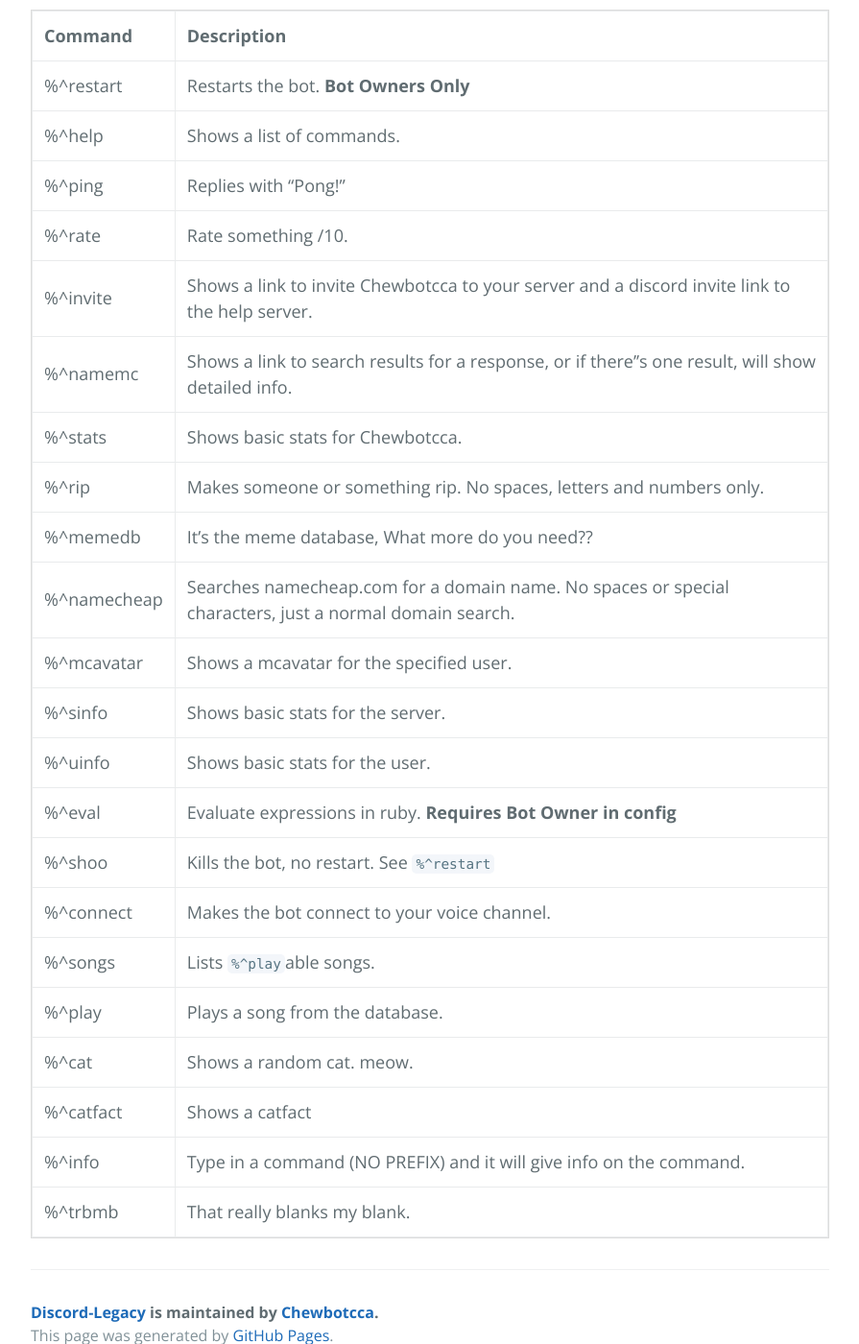
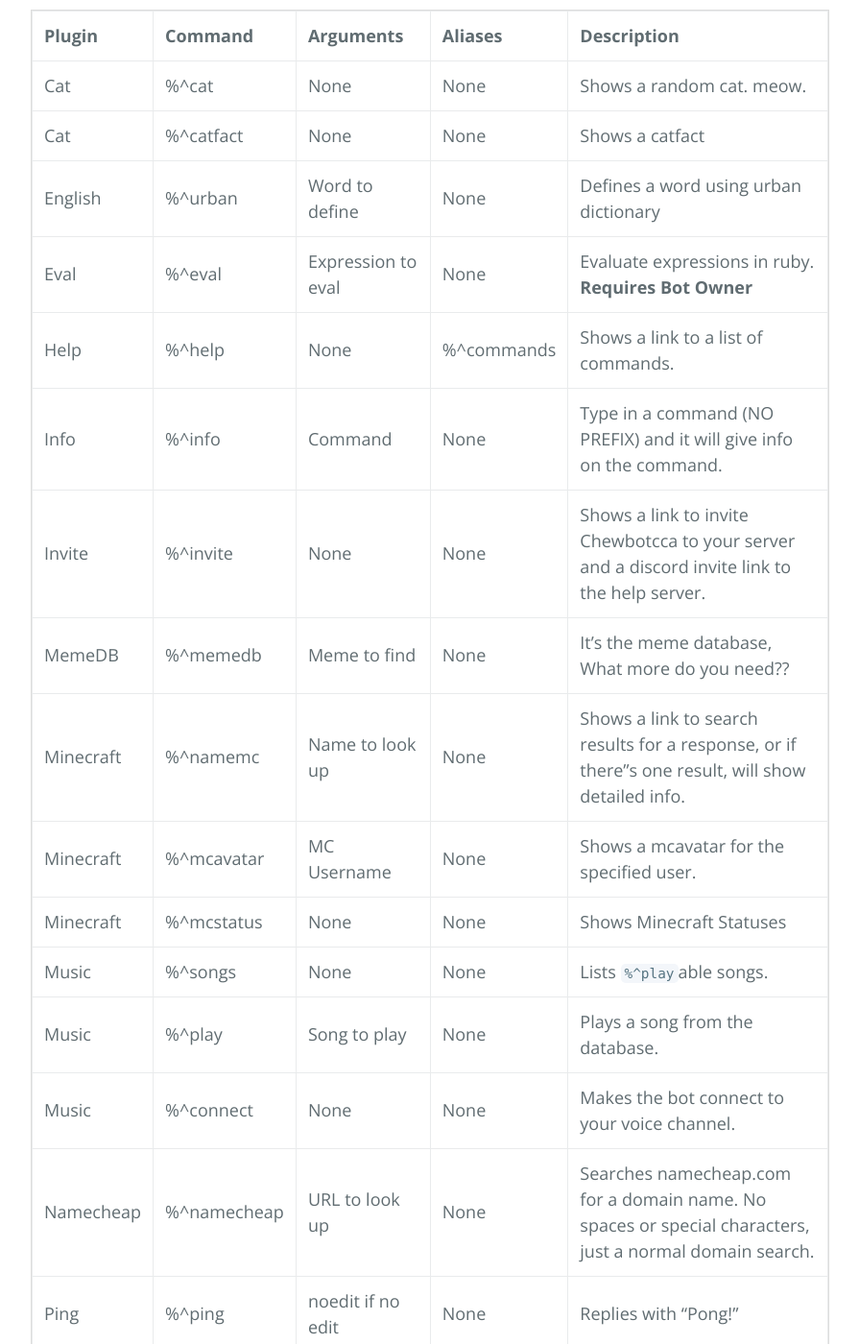
Before and after one commit to Chewbotcca/Discord-Legacy, a Jekyll site: the page built from commands.md, in a window 1280 px wide and 1400 px high, scrolled down 623 px. Shown: the whole window at 96% size, without its empty margins (192-1087 px from the left). Built offline with Jekyll 4.4.1, drawn with Linux system fonts in a browser that asks for light colours; our own code applies the rules of GitHub Pages for plain Markdown files; some of the changed text lies outside the part shown.

Commit message:
Update command list (wew)

```diff
--- a/commands.md
+++ b/commands.md
@@ -5,27 +5,31 @@
 <input type="text" id="findblocks" onkeyup="lookWords()" placeholder="Search for Commands..">
 
 {:#blocks}
-| Command     | Description                                                                                             |
-| ----------- | ------------------------------------------------------------------------------------------------------- |
-| %^restart   | Restarts the bot. **Bot Owners Only**                                                                   |
-| %^help      | Shows a list of commands.                                                                               |
-| %^ping      | Replies with "Pong!"                                                                                    |
-| %^rate      | Rate something /10.                                                                                     |
-| %^invite    | Shows a link to invite Chewbotcca to your server and a discord invite link to the help server.          |
-| %^namemc    | Shows a link to search results for a response, or if there''s one result, will show detailed info.      |
-| %^stats     | Shows basic stats for Chewbotcca.                                                                       |
-| %^rip       | Makes someone or something rip. No spaces, letters and numbers only.                                    |
-| %^memedb    | It's the meme database, What more do you need??                                                         |
-| %^namecheap | Searches namecheap.com for a domain name. No spaces or special characters, just a normal domain search. |
-| %^mcavatar  | Shows a mcavatar for the specified user.                                                                |
-| %^sinfo     | Shows basic stats for the server.                                                                       |
-| %^uinfo     | Shows basic stats for the user.                                                                         |
-| %^eval      | Evaluate expressions in ruby. **Requires Bot Owner in config**                                          |
-| %^shoo      | Kills the bot, no restart. See `%^restart`                                                              |
-| %^connect   | Makes the bot connect to your voice channel.                                                            |
-| %^songs     | Lists `%^play`able songs.                                                                               |
-| %^play      | Plays a song from the database.                                                                         |
-| %^cat       | Shows a random cat. meow.                                                                               |
-| %^catfact   | Shows a catfact                                                                                         |
-| %^info      | Type in a command (NO PREFIX) and it will give info on the command.                                     |
-| %^trbmb     | That really blanks my blank.                                                                            |
+| Plugin     | Command     | Arguments                 | Aliases      | Description                                                                                             |
+| ---------- | ----------- | ------------------------- | ------------ | ------------------------------------------------------------------------------------------------------- |
+| Cat        | %^cat       | None                      | None         | Shows a random cat. meow.                                                                               |
+| Cat        | %^catfact   | None                      | None         | Shows a catfact                                                                                         |
+| English    | %^urban     | Word to define            | None         | Defines a word using urban dictionary                                                                   |
+| Eval       | %^eval      | Expression to eval        | None         | Evaluate expressions in ruby. **Requires Bot Owner**                                                    |
+| Help       | %^help      | None                      | %^commands   | Shows a link to a list of commands.                                                                     |
+| Info       | %^info      | Command                   | None         | Type in a command (NO PREFIX) and it will give info on the command.                                     |
+| Invite     | %^invite    | None                      | None         | Shows a link to invite Chewbotcca to your server and a discord invite link to the help server.          |
+| MemeDB     | %^memedb    | Meme to find              | None         | It's the meme database, What more do you need??                                                         |
+| Minecraft  | %^namemc    | Name to look up           | None         | Shows a link to search results for a response, or if there''s one result, will show detailed info.      |
+| Minecraft  | %^mcavatar  | MC Username               | None         | Shows a mcavatar for the specified user.                                                                |
+| Minecraft  | %^mcstatus  | None                      | None         | Shows Minecraft Statuses                                                                                |
+| Music      | %^songs     | None                      | None         | Lists `%^play`able songs.                                                                               |
+| Music      | %^play      | Song to play              | None         | Plays a song from the database.                                                                         |
+| Music      | %^connect   | None                      | None         | Makes the bot connect to your voice channel.                                                            |
+| Namecheap  | %^namecheap | URL to look up            | None         | Searches namecheap.com for a domain name. No spaces or special characters, just a normal domain search. |
+| Ping       | %^ping      | noedit if no edit         | None         | Replies with "Pong!"                                                                                    |
+| Rate       | %^rate      | Your rating               | None         | Rate something /10.                                                                                     |
+| Restart    | %^restart   | None                      | None         | Restarts the bot. **Bot Owner Only**                                                                    |
+| Restart    | %^update    | None                      | None         | Updates the bot. **Bot Owner Only**                                                                     |
+| Restart    | %^updates   | None                      | None         | Returns bot version and status. **Bot Owner Only.. Kinda**                                              |
+| Restart    | %^shoo      | None                      | None         | Kills the bot. Bye! **Bot Owner Only**                                                                  |
+| Rip        | %^rip       | Person to rip             | None         | Makes someone or something rip. No spaces, letters and numbers only.                                    |
+| ServerInfo | %^sinfo     | None                      | %^serverinfo | Shows basic stats for the server.                                                                       |
+| Stats      | %^stats     | None                      | None         | Shows basic stats for Chewbotcca.                                                                       |
+| TRBMB      | %^trbmb     | None                      | None         | Generates a TRBMB quote. Based on [TRBMB Gen](http://trbmb.chew.pw)                                     |
+| UserInfo   | %^uinfo     | Mention a user (optional) | %^userinfo   | Shows basic stats for a user.                                                                           |
```
